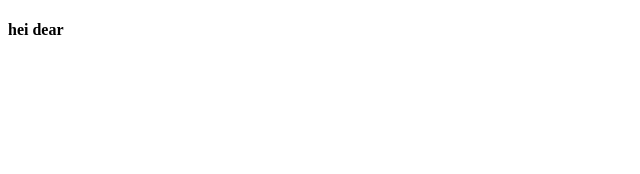
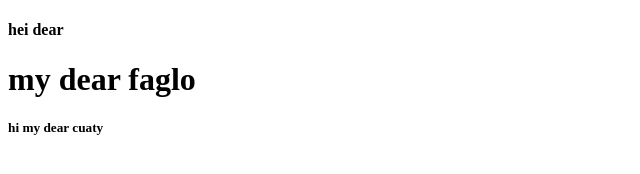
Before and after one commit to ISRAT-PARVEZ/my-first-repo, a plain HTML site: page forth.html in a window 1280 px wide. Shown: the whole page, without its empty margins (0-640 px from the left). Drawn offline with Linux system fonts and the light colour scheme.

Commit message:
my  forth file

```diff
--- a/forth.html
+++ b/forth.html
@@ -10,6 +10,8 @@
 
 <body>
     <h4>hei dear</h4>
+    <h1>my dear faglo</h1>
+    <h5>hi my dear cuaty</h5>
 </body>
 
 </html>
```
